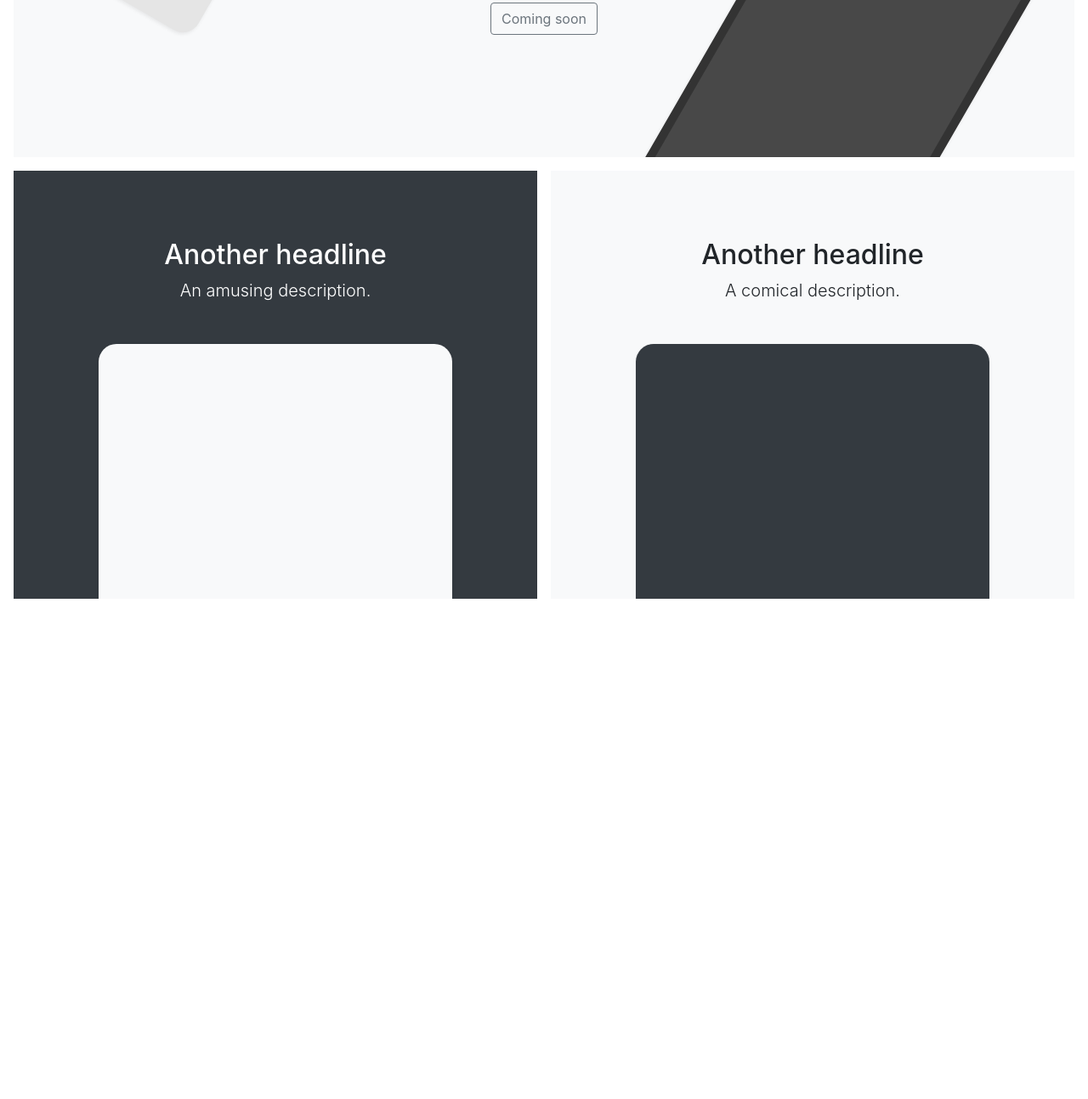
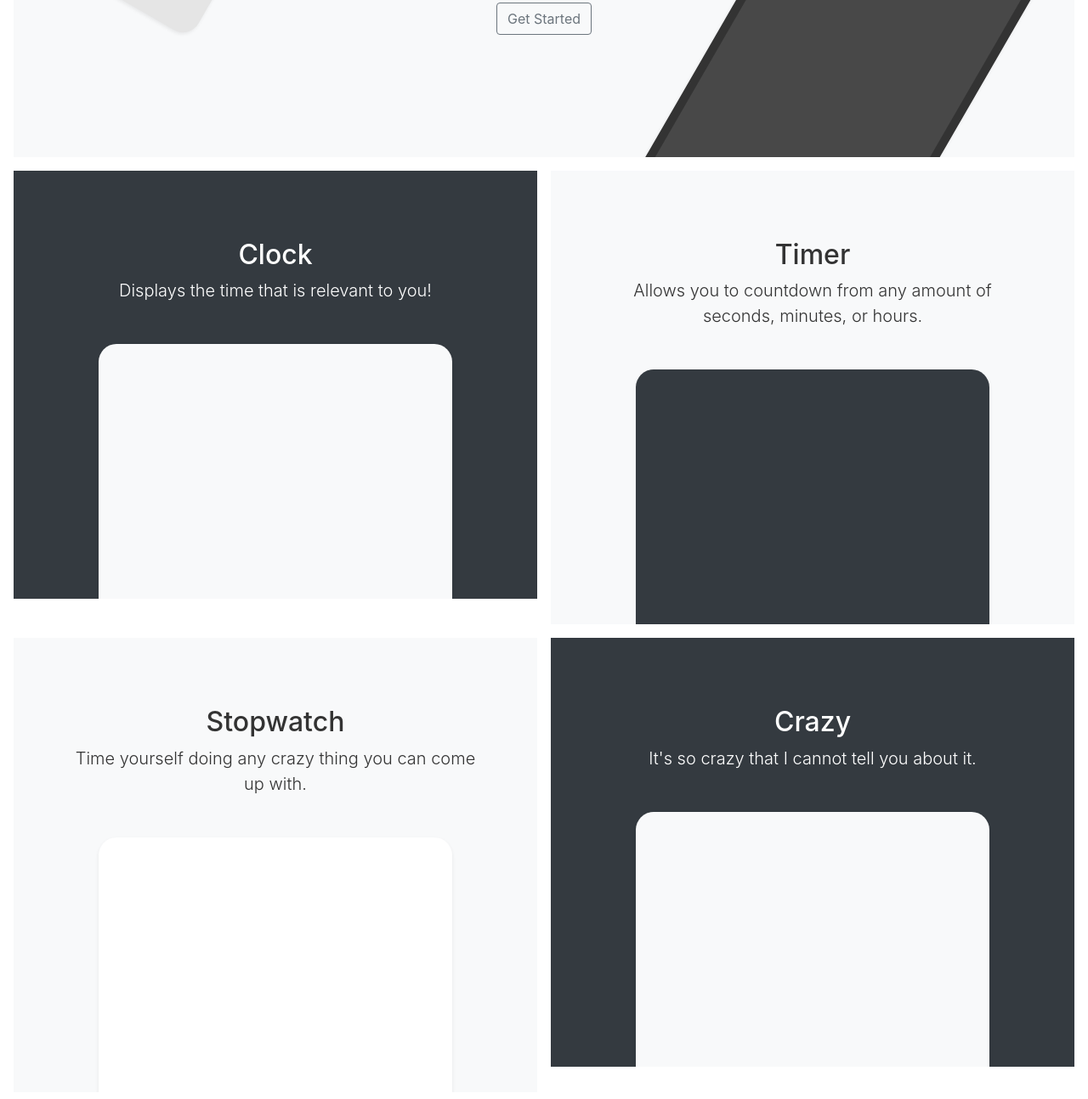
Before and after one commit to CrypticSquirrel/SevSegDisplayClock, a website: page docs/index.html in a window 1280 px wide. Shown: the part 454-1748 px from the top of the page at 85% size. Before the commit the page ends 1175 px from the top, so only its background shows below. Drawn offline with nearby package versions, Linux system fonts and the light colour scheme.

Commit message:
Modified home page

```diff
--- a/docs/index.html
+++ b/docs/index.html
@@ -1,14 +1,16 @@
 <!DOCTYPE html>
 <html lang="en">
-
     <head>
-    <meta charset="utf-8">
-    <meta name="viewport" content="width=device-width, initial-scale=1, shrink-to-fit=no">
-    <meta name="author" content="Edward Breja and Matt Lonto">
-    <link rel="icon" href="resources/clock.ico">
+        <meta charset="utf-8" />
+        <meta name="viewport" content="width=device-width, initial-scale=1, shrink-to-fit=no" />
+        <meta name="author" content="Edward Breja and Matt Lonto" />
+        <link rel="icon" href="resources/clock.ico" />
         <title>Arduino Clock Control</title>
-    <link rel="stylesheet" href="https://stackpath.bootstrapcdn.com/bootstrap/4.4.1/css/bootstrap.min.css">
-    <link href="resources/styles.css" rel="stylesheet">
+        <link
+            rel="stylesheet"
+            href="https://stackpath.bootstrapcdn.com/bootstrap/4.4.1/css/bootstrap.min.css"
+        />
+        <link href="resources/styles.css" rel="stylesheet" />
     </head>
 
     <body>
@@ -46,38 +48,81 @@
 
         <div class="position-relative overflow-hidden p-3 p-md-5 m-md-3 text-center bg-light">
             <div class="col-md-5 p-lg-5 mx-auto my-5">
-            <h1 class="display-4 font-weight-normal">Punny headline</h1>
-            <p class="lead font-weight-normal">And an even wittier subheading to boot. Followed by an informative description of what this site does.</p>
-            <a class="btn btn-outline-secondary" href="#">Coming soon</a>
+                <h1 class="display-4 font-weight-normal">Second-Rate Website</h1>
+                <p class="lead font-weight-normal">
+                    Keep track of time on a webpage or on a connected Arduino wired up with several
+                    seven-segment displays!
+                </p>
+                <a class="btn btn-outline-secondary" href="#started">Get Started</a>
             </div>
             <div class="product-device shadow-sm d-none d-md-block"></div>
             <div class="product-device product-device-2 shadow-sm d-none d-md-block"></div>
         </div>
 
         <div class="d-md-flex flex-md-equal w-100 my-md-3 pl-md-3">
-        <div class="bg-dark mr-md-3 pt-3 px-3 pt-md-5 px-md-5 text-center text-white overflow-hidden">
+            <a class="noLink" href="/docs/pages/clock.html">
+                <div
+                    class="bg-dark mr-md-3 pt-3 px-3 pt-md-5 px-md-5 text-center text-white overflow-hidden"
+                >
                     <div class="my-3 py-3">
-                <h2 class="display-5">Another headline</h2>
-                <p class="lead">An amusing description.</p>
+                        <h2 class="display-5">Clock</h2>
+                        <p class="lead">Displays the time that is relevant to you!</p>
                     </div>
-            <div class="bg-light shadow-sm mx-auto" style="width: 80%; height: 300px; border-radius: 21px 21px 0 0;">
+                    <div
+                        class="bg-light shadow-sm mx-auto"
+                        style="width: 80%; height: 300px; border-radius: 21px 21px 0 0;"
+                    ></div>
                 </div>
-        </div>
+            </a>
+            <a class="noLink" href="/docs/pages/timer.html">
                 <div class="bg-light mr-md-3 pt-3 px-3 pt-md-5 px-md-5 text-center overflow-hidden">
                     <div class="my-3 p-3">
-                <h2 class="display-5">Another headline</h2>
-                <p class="lead">A comical description.</p>
+                        <h2 class="display-5">Timer</h2>
+                        <p class="lead">
+                            Allows you to countdown from any amount of seconds, minutes, or hours.
+                        </p>
                     </div>
-            <div class="bg-dark shadow-sm mx-auto" style="width: 80%; height: 300px; border-radius: 21px 21px 0 0;">
+                    <div
+                        class="bg-dark shadow-sm mx-auto"
+                        style="width: 80%; height: 300px; border-radius: 21px 21px 0 0;"
+                    ></div>
                 </div>
-        </div>
+            </a>
         </div>
 
-
+        <div class="d-md-flex flex-md-equal w-100 my-md-3 pl-md-3">
+            <a class="noLink" href="/docs/pages/stopwatch.html">
+                <div class="bg-light mr-md-3 pt-3 px-3 pt-md-5 px-md-5 text-center overflow-hidden">
+                    <div class="my-3 p-3">
+                        <h2 class="display-5">Stopwatch</h2>
+                        <p class="lead">
+                            Time yourself doing any crazy thing you can come up with.
+                        </p>
+                    </div>
+                    <div
+                        class="bg-white shadow-sm mx-auto"
+                        style="width: 80%; height: 300px; border-radius: 21px 21px 0 0;"
+                    ></div>
+                </div>
+            </a>
+            <a class="noLink" href="/docs/pages/crazy.html">
+                <div
+                    class="bg-dark mr-md-3 pt-3 px-3 pt-md-5 px-md-5 text-center text-white overflow-hidden"
+                >
+                    <div class="my-3 py-3">
+                        <h2 class="display-5">Crazy</h2>
+                        <p class="lead">It's so crazy that I cannot tell you about it.</p>
+                    </div>
+                    <div
+                        class="bg-light shadow-sm mx-auto"
+                        style="width: 80%; height: 300px; border-radius: 21px 21px 0 0;"
+                    ></div>
+                </div>
+            </a>
+        </div>
 
         <!--Bootstrap-->
         <script src="https://code.jquery.com/jquery-3.2.1.slim.min.js"></script>
         <script src="https://stackpath.bootstrapcdn.com/bootstrap/4.4.1/js/bootstrap.bundle.min.js"></script>
     </body>
-
 </html>
--- a/docs/resources/styles.css
+++ b/docs/resources/styles.css
@@ -1,4 +1,23 @@
 @import url("header.css");
+
+
+.noLink, .noLink:hover {
+  color: #333;
+  text-decoration: none;
+}
+
+.noLink {
+  transition: .5s ease;
+}
+
+.noLink:hover {
+  transform: scale(1.05);
+}
+
+.noLink:hover .image {
+  opacity: 0.3;
+}
+
 
 
 
```
Also changed, not shown: docs/resources/pics/yasin-hasan-clock.jpg (added). Lines whose indentation alone changed are shown as unchanged.
